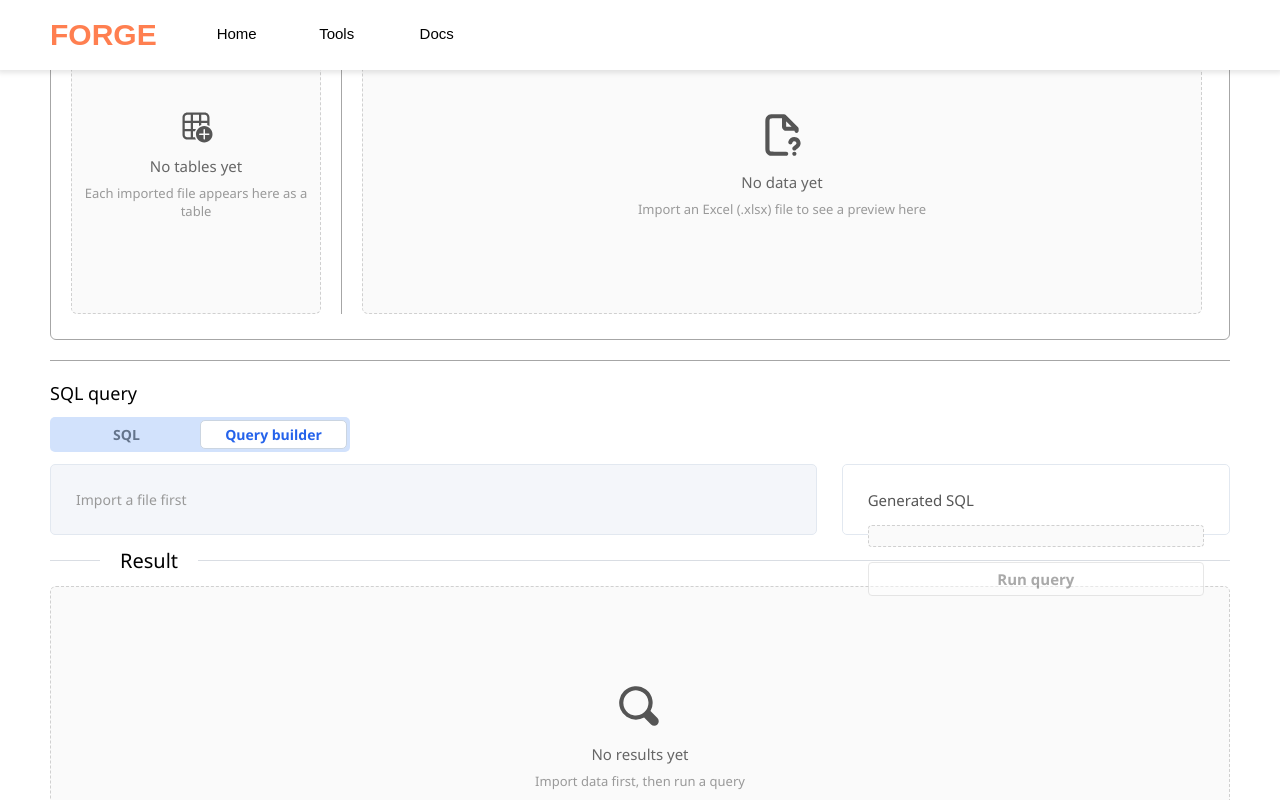
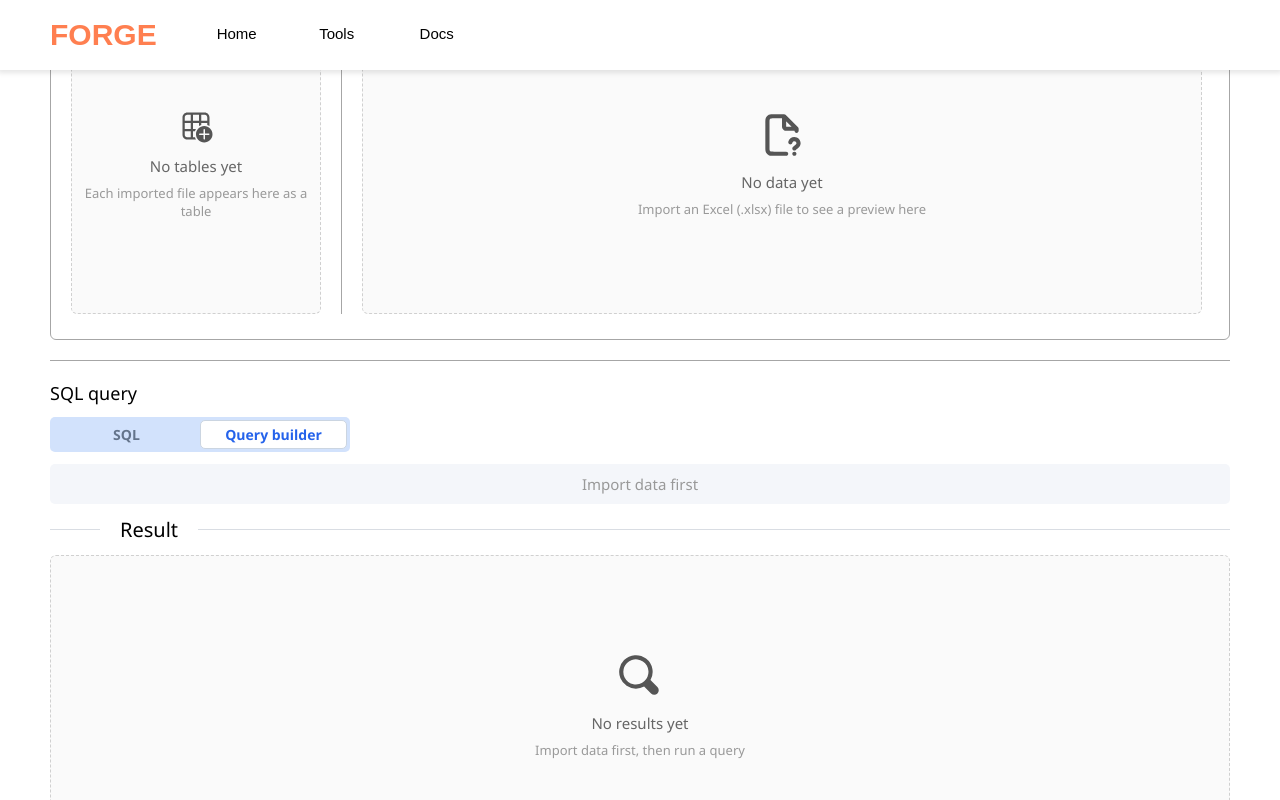
Before and after one commit to lakieungocquyet/forge, a React (Vite) app: page /tools/postgresql in a window 1280 px wide. Both pictures are taken after a click on the button "Query builder". Built offline with nearby package versions, Linux system fonts and the light colour scheme; a web font is replaced by a local one.

Commit message:
Fix bug UI

```diff
--- a/src/routes/mainpage/tools/PostgreSQL.jsx
+++ b/src/routes/mainpage/tools/PostgreSQL.jsx
@@ -347,10 +347,12 @@ function QueryBuilder({ tables, activeTable, onInsert, onRun, disabled }) {
     return (
         <div style={{width: "100%", boxSizing: "border-box", fontFamily: "inherit", display: "flex", alignItems: "end", gap: "25px", flexDirection: "row", }}>
             {/* Options - Div trái*/}
-            <div style={{ display: "flex", flexDirection: "column", backgroundColor: "#F4F6FA", gap: "25px", padding: "25px 25px", border: "1px solid #E2E8F0", borderRadius: "5px", width: "65%"}}>
-                {!tables.length && <span style={{ color: "#999", fontSize: "14px" }}>Import a file first</span>}
+            {!tables.length &&
+                <span style={{display: "flex", alignItems: "center", justifyContent: "center", height: "40px", color: "#999", fontSize: "15px", width: "100%", backgroundColor: "#F4F6FA", borderRadius: "5px" }}>Import data first</span>
+            }
             {tables.length > 0 && (
                 <>
+                    <div style={{ display: "flex", flexDirection: "column", backgroundColor: "#F4F6FA", gap: "25px", padding: "25px 25px", border: "1px solid #E2E8F0", borderRadius: "5px", width: "65%"}}>
                                 {/* 1. Table + mode */}
                         <div
                             style={{
@@ -891,8 +893,6 @@ function QueryBuilder({ tables, activeTable, onInsert, onRun, disabled }) {
                                 <input value={limit} onChange={(e) => setLimit(e.target.value)} placeholder="all" style={{ ...box}} />
                             </div>
                         </div>
-                    </>
-                )}
                     </div>
                     {/* Generated SQL - Div phải - Lớp chính*/}
                     <div style={{ position: "relative", display: "flex", boxSizing: "border-box", flexDirection: "column", gap: "15px", border: "1px solid #E2E8F0", width: "35%", padding: "25px 25px", borderRadius: "5px", height: "100%"}}>
@@ -933,6 +933,8 @@ function QueryBuilder({ tables, activeTable, onInsert, onRun, disabled }) {
                             </Hover>
                         </div>
                     </div>
+                </>
+            )}
         </div>
     );
 }
```
Lines whose indentation alone changed are shown as unchanged.
